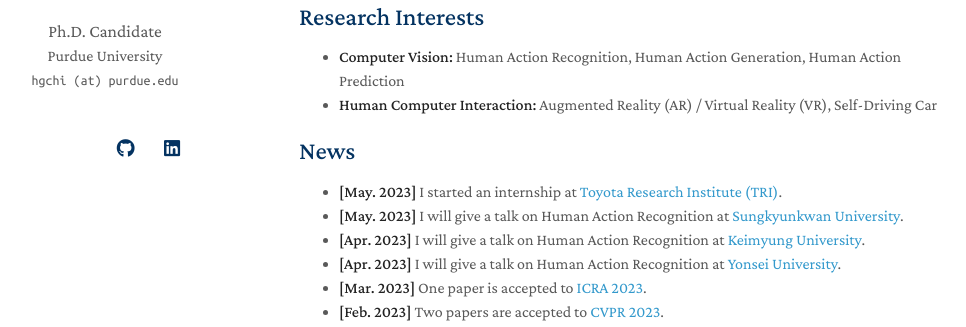
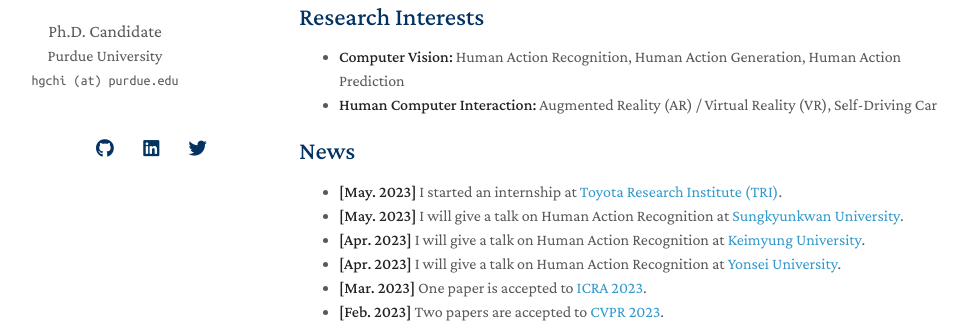
Before and after one commit to stnoah1/stnoah1.github.io, a Jekyll site: the page built from index.md, in a window 1280 px wide. Shown: the part 222-549 px from the top of the page, without its empty margins (171-1137 px from the left). Built offline with Jekyll 4.4.1, drawn with Linux system fonts in a browser that asks for light colours; nearby versions of some CDN libraries; a style sheet for code colours, icons or effects is not loaded; our own code applies the rules of GitHub Pages for plain Markdown files.

Commit message:
rebuilding site Sun May 21 10:50:22 KST 2023

```diff
--- a/_config.yml
+++ b/_config.yml
@@ -16,7 +16,7 @@ google_scholar: https://scholar.google.com/citations?user=3_l59DIAAAAJ&hl=en
 cv_link: assets/files/curriculum_vitae.pdf
 github_link: https://github.com/stnoah1
 linkedin: https://linkedin.com/in/hyung-gun/
-# twitter: https://twitter.com/HyunggunChi1
+twitter: https://twitter.com/HyunggunChi1
 
 # Images (e.g., your profile picture and your website's favicon)
 # "favicon" and "favicon_dark" are used for the light and dark modes, respectively.
--- a/_includes/contacts.md
+++ b/_includes/contacts.md
@@ -1,4 +1,4 @@
 ## Contact
-**Addresses**: 585 Purdue Mall Dr., West Lafayette, IN, 47906 <br>
+**Addresses**: 585 Purdue Mall Dr., West Lafayette, IN, 47906
 
 **Office**: Mechanical Engieering Building, Room 3171
```
